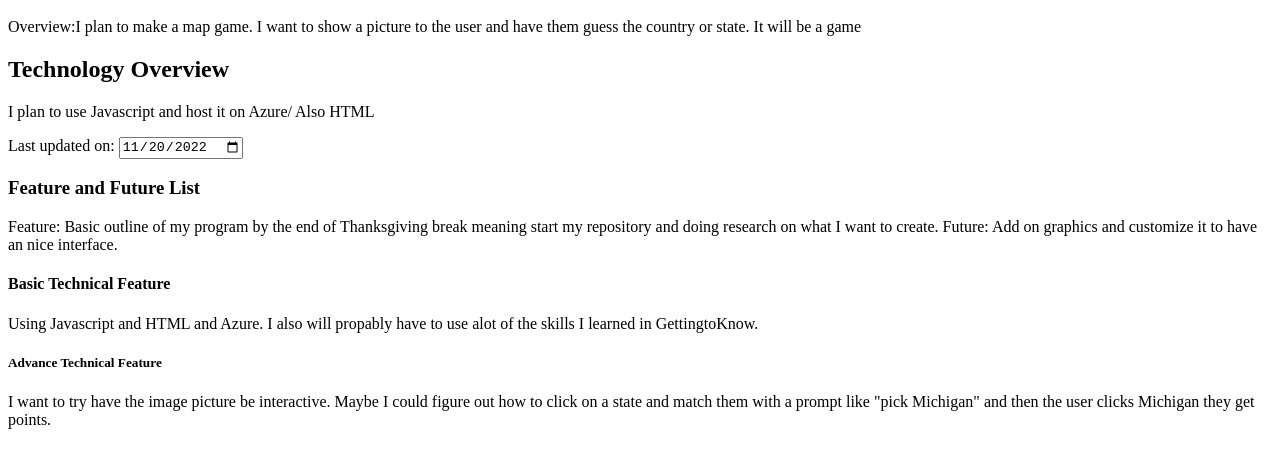
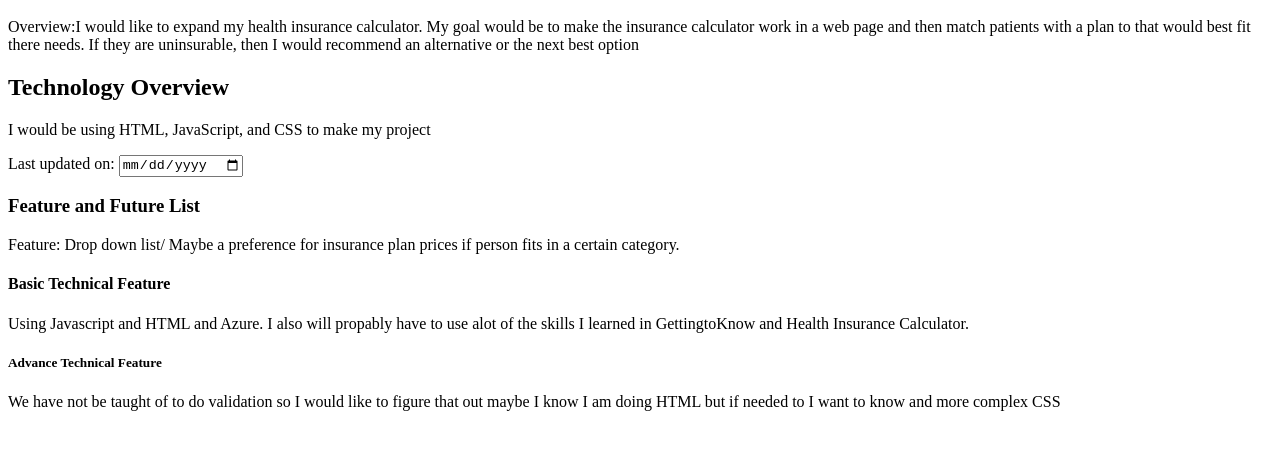
Before and after one commit to kendramjackson/Final, a plain HTML site: page index.html in a window 1280 px wide. Shown: the part 48-516 px from the top of the page. Drawn offline with Linux system fonts and the light colour scheme.

Commit message:
Final Updates.

```diff
--- a/index.html
+++ b/index.html
@@ -1,23 +1,24 @@
 <html>
 <title>
-SafteyWings / States and Countries
+SafteyWings
 </title>
 <h1>Safety Wings Proposal</h1>
-<p>Overview:I plan to make a map game. I want to show a picture to the user and have them guess the country or state. It will be a game</p>
+<p>Overview:I would like to expand my health insurance calculator. My goal would be to make the insurance calculator work in a web page and then match patients with a plan to that would best fit there needs.
+    If they are uninsurable, then I would recommend an alternative or the next best option</p>
 <h2>Technology Overview </h2>
-<p> I plan to use Javascript and host it on Azure/ Also HTML</p>
+<p> I would be using HTML, JavaScript, and CSS to make my project</p>
 <label for="Last updated on">Last updated on:</label>
-<input type="date" value="2022-11-20" />
+<input type="date" value="2022-12-4" />
 
 
 <h3>Feature and Future List</h3>
-<p>Feature: Basic outline of my program by the end of Thanksgiving break meaning start my repository and doing research on what I want to create. Future: Add on graphics and customize it to have an nice interface.</p>
+<p>Feature: Drop down list/ Maybe a preference for insurance plan prices if person fits in a certain category.</p>
 
 <h4>Basic Technical Feature</h4>
-<p> Using Javascript and HTML and Azure. I also will propably have to use alot of the skills I learned in GettingtoKnow.</p>
+<p> Using Javascript and HTML and Azure. I also will propably have to use alot of the skills I learned in GettingtoKnow and Health Insurance Calculator.</p>
 
 <h5>Advance Technical Feature</h5>
-<p> I want to try have the image picture be interactive. Maybe I could figure out how to click on a state and match them with a prompt like "pick Michigan" and then the user clicks Michigan they get points.</p>
+<p> We have not be taught of to do validation so I would like to figure that out maybe I know I am doing HTML but if needed to I want to know and more complex CSS</p>
 
 
 </html>
```
